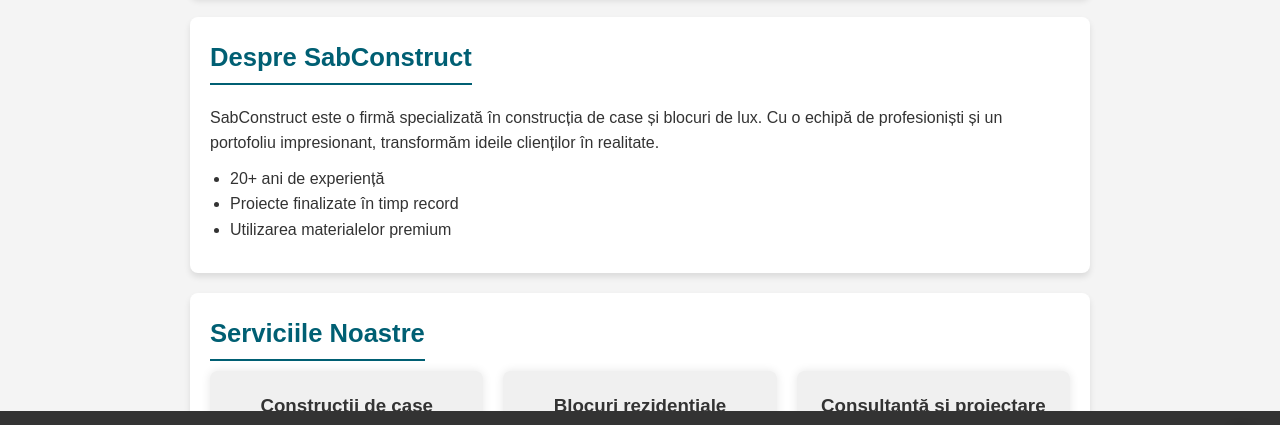
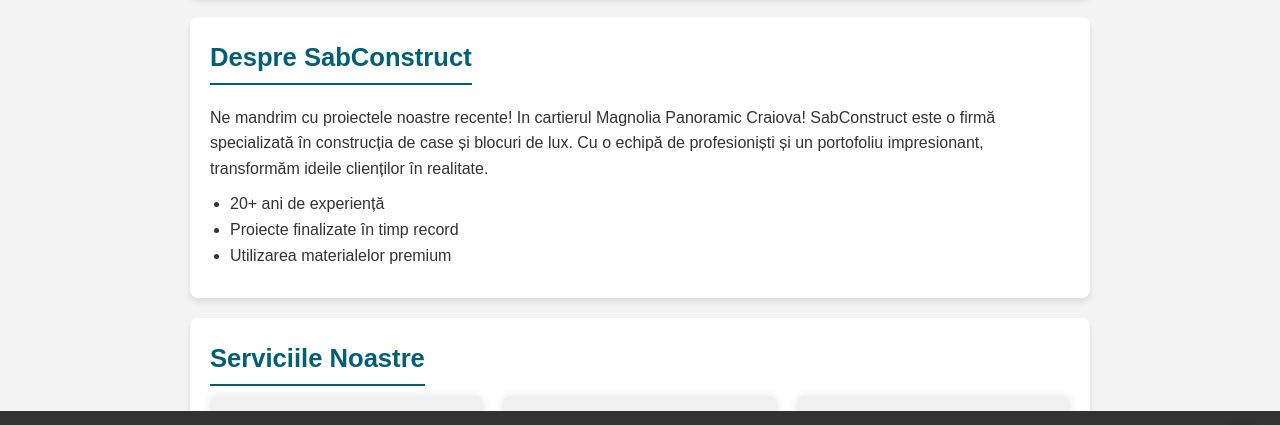
Before and after one commit to saberchehne/SabConstruct, a plain HTML site: page index.html in a window 1280 px wide. Shown: the part 298-723 px from the top of the page. Drawn offline with Linux system fonts and the light colour scheme.

Commit message:
Update index.html

```diff
--- a/index.html
+++ b/index.html
@@ -162,7 +162,7 @@
         <!-- Secțiunea Despre -->
         <section id="despre">
             <h2>Despre SabConstruct</h2>
-            <p>SabConstruct este o firmă specializată în construcția de case și blocuri de lux. Cu o echipă de profesioniști și un portofoliu impresionant, transformăm ideile clienților în realitate.</p>
+            <p>Ne mandrim cu proiectele noastre recente! In cartierul Magnolia Panoramic Craiova! SabConstruct este o firmă specializată în construcția de case și blocuri de lux. Cu o echipă de profesioniști și un portofoliu impresionant, transformăm ideile clienților în realitate.</p>
             <ul>
                 <li>20+ ani de experiență</li>
                 <li>Proiecte finalizate în timp record</li>
```
